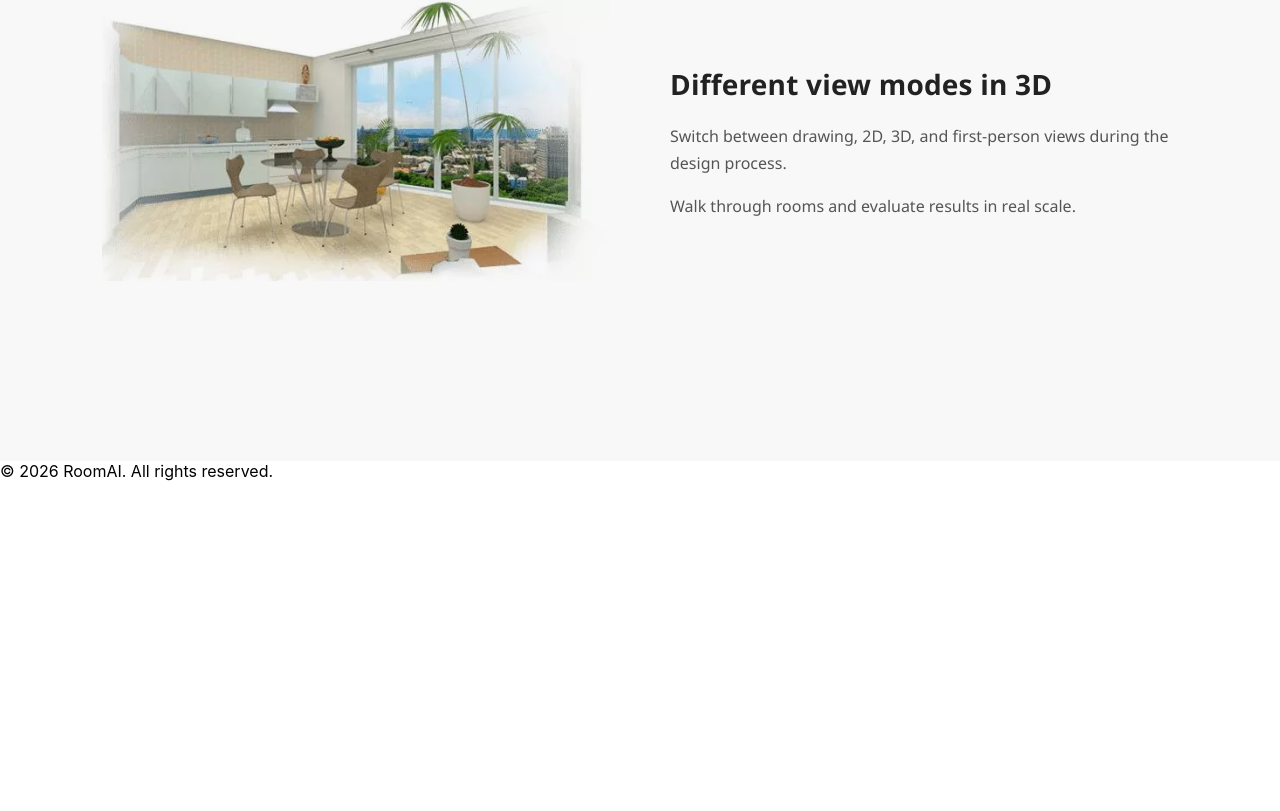
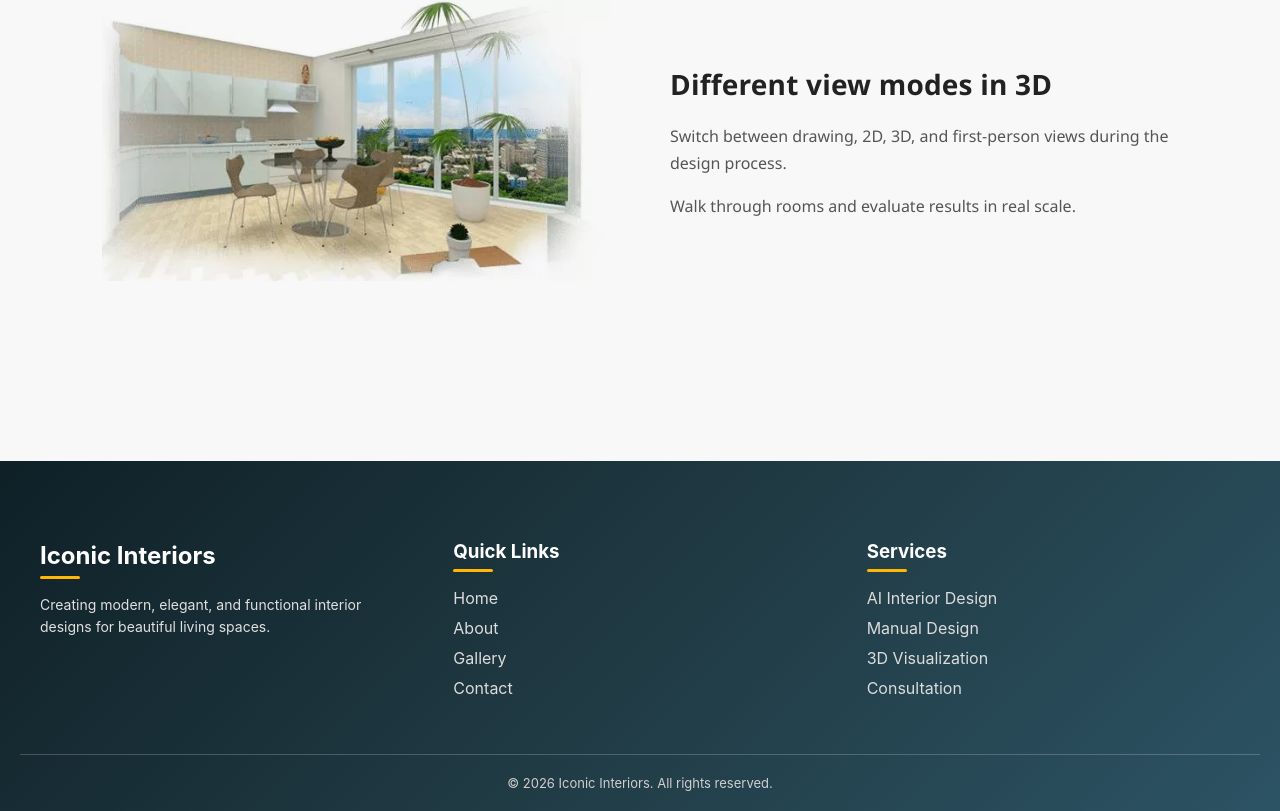
Before and after one commit to ridhdhiraval/interior, a React app: page / in a window 1280 px wide. Shown: the part 6424-7235 px from the top of the page. Before the commit the page ends 6905 px from the top, so only its background shows below. Built offline with nearby package versions, Linux system fonts and the light colour scheme; the HTML template or start-up script is replaced by a standard one.

Commit message:
Update footer design and links

```diff
--- a/src/components/Footer.jsx
+++ b/src/components/Footer.jsx
@@ -1,7 +1,107 @@
 export default function Footer() {
   return (
-    <footer className="footer">
-      © 2026 RoomAI. All rights reserved.
-    </footer>
-  )
+    <>
+      <footer className="footer">
+        <div className="footer-container">
+
+          <div className="footer-section">
+            <h2>Iconic Interiors</h2>
+            <p>
+              Creating modern, elegant, and functional interior designs for
+              beautiful living spaces.
+            </p>
+          </div>
+
+          <div className="footer-section">
+            <h3>Quick Links</h3>
+            <ul>
+              <li>Home</li>
+              <li>About</li>
+              <li>Gallery</li>
+              <li>Contact</li>
+            </ul>
+          </div>
+
+          <div className="footer-section">
+            <h3>Services</h3>
+            <ul>
+              <li>AI Interior Design</li>
+              <li>Manual Design</li>
+              <li>3D Visualization</li>
+              <li>Consultation</li>
+            </ul>
+          </div>
+
+        </div>
+
+        <div className="footer-bottom">
+          © {new Date().getFullYear()} Iconic Interiors. All rights reserved.
+        </div>
+      </footer>
+
+      <style>{`
+        .footer {
+          background: linear-gradient(135deg, #0f2027, #203a43, #2c5364);
+          color: #ffffff;
+          padding: 60px 20px 20px;
+        }
+
+        .footer-container {
+          max-width: 1200px;
+          margin: auto;
+          display: grid;
+          grid-template-columns: repeat(auto-fit, minmax(220px, 1fr));
+          gap: 40px;
+        }
+
+        .footer-section h2,
+        .footer-section h3 {
+          margin-bottom: 15px;
+        }
+
+        .footer-section h2::after,
+        .footer-section h3::after {
+          content: "";
+          width: 40px;
+          height: 3px;
+          background: #ffb703;
+          display: block;
+          margin-top: 6px;
+          border-radius: 5px;
+        }
+
+        .footer-section p {
+          font-size: 14px;
+          line-height: 1.6;
+          color: #e0e0e0;
+        }
+
+        .footer-section ul {
+          list-style: none;
+          padding: 0;
+        }
+
+        .footer-section ul li {
+          margin-bottom: 10px;
+          cursor: pointer;
+          color: #dcdcdc;
+          transition: all 0.3s ease;
+        }
+
+        .footer-section ul li:hover {
+          color: #ffb703;
+          transform: translateX(6px);
+        }
+
+        .footer-bottom {
+          text-align: center;
+          margin-top: 40px;
+          font-size: 13px;
+          color: #cfcfcf;
+          border-top: 1px solid rgba(255,255,255,0.2);
+          padding-top: 20px;
+        }
+      `}</style>
+    </>
+  );
 }
```
